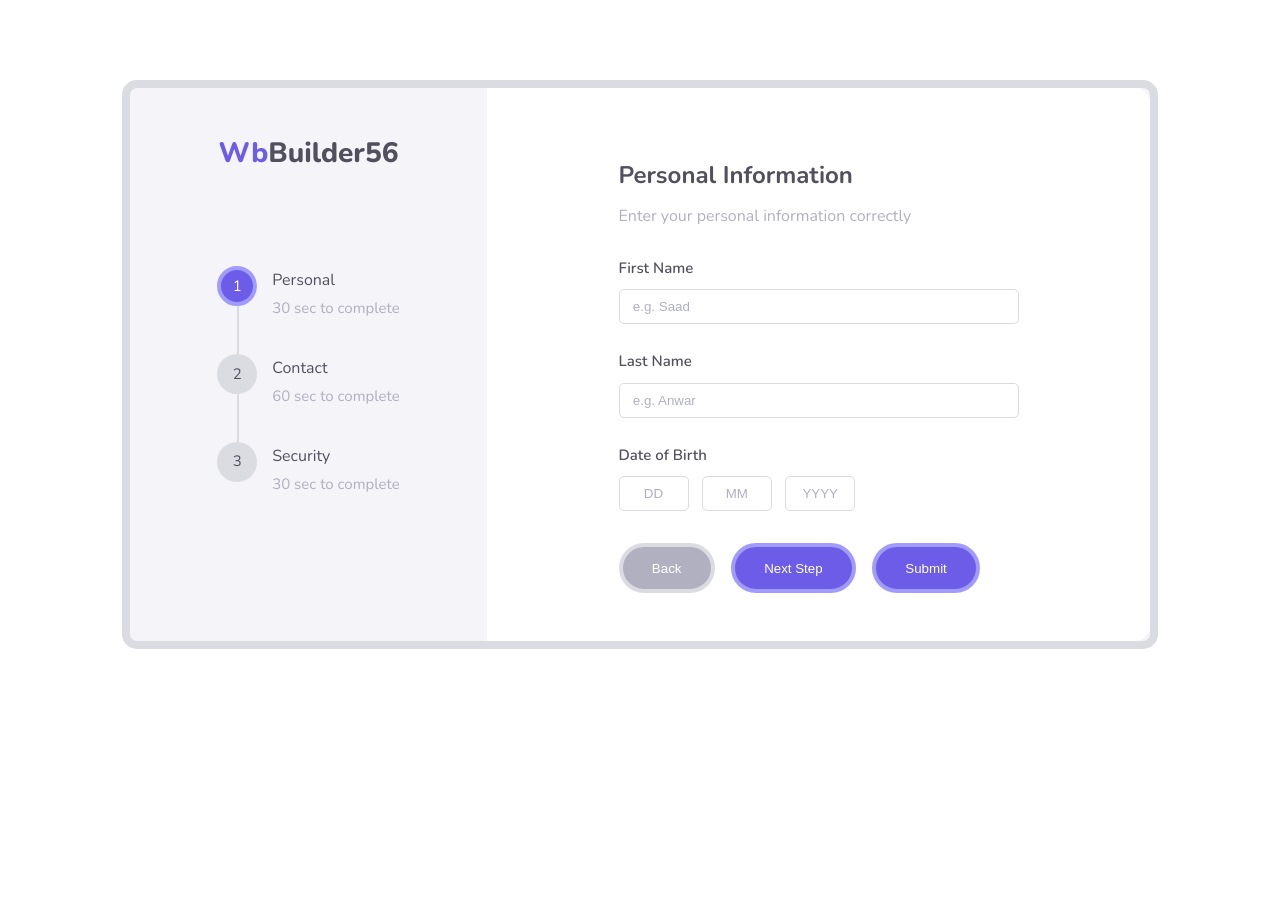
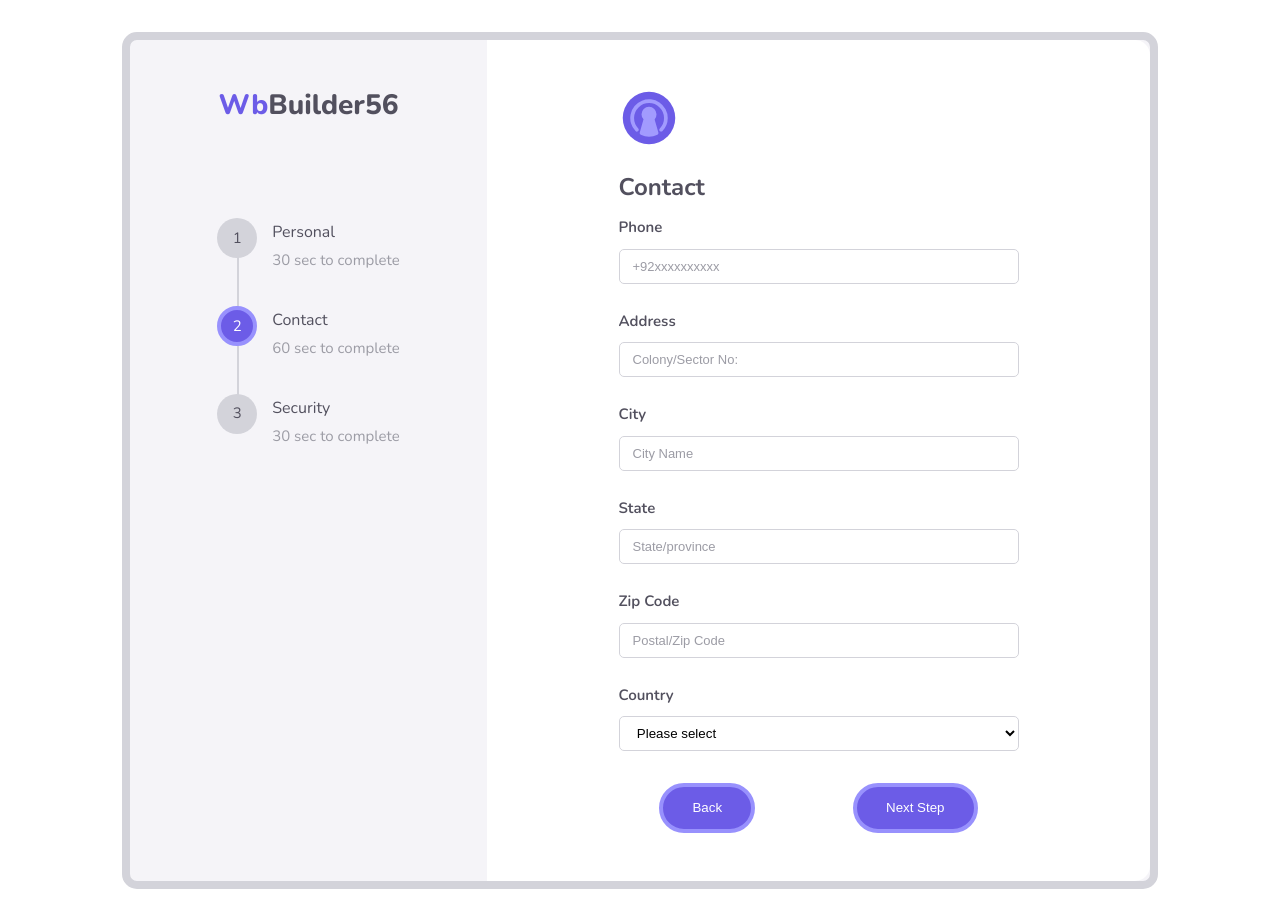
Before and after one commit to WbBuilder56/Multi-step-form, a plain HTML site: page index.html in a window 1280 px wide. Both pictures are taken after a click on the button "Next Step". Before the commit the page ends 800 px from the top, so only its background shows below. Drawn offline with nearby package versions, Linux system fonts and the light colour scheme.

Commit message:
Added Logos and JS code

```diff
--- a/index.html
+++ b/index.html
@@ -12,7 +12,7 @@
         <div class="form-box">
           <div class="progress">
             <div class="logo">
-              <a href="/"><span>Wb</span>Builder56</a>
+              <a href="https://github.com/WbBuilder56"><span>Wb</span>Builder56</a>
             </div>
             <ul class="progress-steps">
               <li class="step active">
@@ -30,17 +30,17 @@
             </ul>
           </div>
           <form action="">
-            <div class="form-one form-step">
+            <div class="form-one form-step active">
               <div class="bg-svg"></div>
               <h2>Personal Information</h2>
               <p>Enter your personal information correctly</p>
               <div>
                 <label>First Name </label
-                ><input type="text" placeholder="e.g. Saad" />
+                ><input type="text" name="name" placeholder="Your Name" required/>
               </div>
               <div>
                 <label>Last Name </label
-                ><input type="text" placeholder="e.g. Anwar" />
+                ><input type="text" name="father-name" placeholder="Father's Name" required/>
               </div>
               <div class="birth">
                 <label>Date of Birth</label>
@@ -53,6 +53,7 @@
                     min="0"
                     max="31"
                     placeholder="DD"
+                    required
                   />
                   <input
                     type="text"
@@ -62,6 +63,7 @@
                     min="0"
                     max="12"
                     placeholder="MM"
+                    required
                   />
                   <input
                     type="text"
@@ -71,6 +73,7 @@
                     min="0"
                     max="2050"
                     placeholder="YYYY"
+                    required
                   />
                 </div>
               </div>
@@ -80,30 +83,27 @@
               <h2>Contact</h2>
               <div>
                 <label>Phone</label>
-                <input type="tel" placeholder="+92xxxxxxxxxx" />
+                <input type="tel" name="Phone" placeholder="+92xxxxxxxxxx" required/>
               </div>
               <div>
                 <label>Address</label>
-                <input type="text" placeholder="Street Address" />
-              </div>
-              <div>
-                <input type="text" placeholder="Street No:20 Layyah Road" />
+                <input type="text" name="Address" placeholder="Colony/Sector No:" required/>
               </div>
               <div>
                 <label>City</label>
-                <input type="text" placeholder="City Name" />
+                <input type="text" name="city" placeholder="City Name" required/>
               </div>
               <div>
                 <label>State</label>
-                <input type="text" placeholder="State/province" />
+                <input type="text" name="province" placeholder="State/province" required/>
               </div>
               <div>
                 <label>Zip Code</label>
-                <input type="text" placeholder="Postal/Zip Code" />
+                <input type="text" name="Zipcode" placeholder="Postal/Zip Code" required/>
               </div>
               <div>
                 <label>Country</label>
-                <select name="country" id="country">
+                <select name="country" id="country" required>
                   <option value="">Please select</option>
                   <option value="afghanistan">Afghanistan</option>
                   <option value="albania">Albania</option>
@@ -173,22 +173,22 @@
                 <h2>Security</h2>
                 <div>
                   <label>Email</label>
-                  <input type="email" placeholder="xyz@gmail.com" />
+                  <input type="email" name="email" placeholder="xyz@gmail.com" required/>
                 </div>
                 <div>
                   <label>Username</label>
-                  <input type="text" placeholder="Username" />
+                  <input type="text" name="Username" placeholder="Username" required/>
                 </div>
                 <div>
                   <label>Password</label>
-                  <input type="password" placeholder="Password" />
+                  <input type="password" name="password" placeholder="Password" required/>
                 </div>
                 <div>
-                  <input type="password" placeholder="Confirm Password" />
+                  <input type="password" name="password" placeholder="Confirm Password" required/>
                 </div>
                 <div class="checkbox">
-                  <input type="checkbox" />
-                  <label>Receive our News letter</label>
+                  <input type="checkbox" name="checkbox" />
+                  <label>Receive our Newsletter</label>
                 </div>
               </div>
             <div class="btn-group">
--- a/script.js
+++ b/script.js
@@ -0,0 +1,127 @@
+const nextButton = document.querySelector('.btn-next');
+const prevButton = document.querySelector('.btn-prev');
+const steps = document.querySelectorAll('.step');
+const form_steps = document.querySelectorAll('.form-step');
+let active = 1;
+
+nextButton.addEventListener('click', () => {
+    active++;
+    if(active > steps.length) {
+        active = steps.length;
+    }
+    updateProgress();
+})
+
+prevButton.addEventListener('click', () => {
+    active--;
+    if(active < 1) {
+        active = 1;
+    }
+    updateProgress();
+})
+
+const updateProgress = () => {
+    console.log('steps.length =>' + steps.length);
+    console.log('active =>' + active);
+    // toggle .active class for each list item
+    steps.forEach((step, i) => {
+        if(i == (active-1)) {
+            step.classList.add('active');
+            form_steps[i].classList.add('active');
+            console.log('i =>', +i);
+        } else{
+            step.classList.remove('active');
+            form_steps[i].classList.remove('active');
+        }
+    });
+    // enable or disable prev and next buttons
+    if(active === 1) {
+        prevButton.disabled = true;
+    } else if(active === steps.length) {
+        nextButton.disabled = true;
+    }else{
+        prevButton.disabled = false;
+        nextButton.disabled = false;
+    }
+}
+
+document.addEventListener("DOMContentLoaded", function () {
+    const formSteps = document.querySelectorAll(".form-step");
+    const nextBtn = document.querySelector(".btn-next");
+    const prevBtn = document.querySelector(".btn-prev");
+    const submitBtn = document.querySelector(".btn-submit");
+    const inputs = document.querySelectorAll("input, select");
+    let currentStep = 0;
+
+    // Function to save form data
+    function saveFormData() {
+        const formData = {};
+        inputs.forEach(input => {
+            if (input.name) { // Only save fields with names
+                if (input.type === "checkbox") {
+                    formData[input.name] = input.checked;
+                } else {
+                    formData[input.name] = input.value;
+                }
+            }
+        });
+        localStorage.setItem("formData", JSON.stringify(formData));
+    }
+
+    // Function to load saved form data
+    function loadFormData() {
+        const savedData = JSON.parse(localStorage.getItem("formData"));
+        if (savedData) {
+            inputs.forEach(input => {
+                if (input.name && savedData.hasOwnProperty(input.name)) {
+                    if (input.type === "checkbox") {
+                        input.checked = savedData[input.name];
+                    } else if (input.type === "date" || input.type === "number" || input.type === "tel") {
+                        input.value = savedData[input.name] || ""; // Handle empty or invalid values
+                    } else {
+                        input.value = savedData[input.name];
+                    }
+                }
+            });
+        }
+    }
+
+    // Function to show the current step
+    function showStep(step) {
+        formSteps.forEach((stepDiv, index) => {
+            stepDiv.classList.toggle("active", index === step);
+        });
+        prevBtn.disabled = step === 0;
+        nextBtn.style.display = step === formSteps.length - 1 ? "none" : "inline-block";
+        submitBtn.style.display = step === formSteps.length - 1 ? "inline-block" : "none";
+    }
+
+    // Event listeners
+    nextBtn.addEventListener("click", () => {
+        if (currentStep < formSteps.length - 1) {
+            currentStep++;
+            showStep(currentStep);
+            saveFormData();
+        }
+    });
+
+    prevBtn.addEventListener("click", () => {
+        if (currentStep > 0) {
+            currentStep--;
+            showStep(currentStep);
+        }
+    });
+
+    inputs.forEach(input => input.addEventListener("input", saveFormData));
+
+    // Submit button functionality
+    submitBtn.addEventListener("click", () => {
+        alert("Your form is submitted successfully!");
+        localStorage.removeItem("formData"); // Clear saved data
+        window.location.reload(); // Reload the page
+    });
+
+    // Load saved data and show the first step
+    loadFormData();
+    showStep(currentStep);
+});
--- a/style.css
+++ b/style.css
@@ -2,13 +2,13 @@
 
 :root {
   --main-color: #6c5ce7;
-  --secondary-color: #a29bfe;
-  --lighter-color: #dbdbe2;
-  --light-color: #b0b0c0;
+  --secondary-color: #9891fd;
+  --lighter-color: #d3d3da;
+  --light-color: #9c9ca5;
   --dark-color: #52505e;
 
   --font-smaller: 15px;
-  --font-bigger: 21px;
+  --font-bigger: 22px;
 }
 * {
   margin: 0;
@@ -49,13 +49,12 @@ img {
 }
 .container {
   max-width: 1100px;
-  margin: 0 auto;
+  margin: 2em auto;
   padding: 0 2em;
 }
 .form-box {
   display: flex;
   flex-direction: column;
-  margin-top: 5em;
   border: 8px solid var(--lighter-color);
   border-radius: 15px;
   background-color: #f5f4f8;
@@ -121,7 +120,7 @@ img {
 /* Form */
 .form-box form{
   width: 100%;
-  padding: 3em 1em;
+  padding: 2em 1em;
   background-color:white;
   border-radius: 30px 30px 15px 15px;
 }
@@ -149,7 +148,10 @@ form :where(input,select) {
 form label {
   font-size: var(--font-smaller);
   margin-bottom: 0.5em;
-  font-weight: 600;
+  font-weight: 650;
+}
+form input{
+  font-size: 13px;
 }
 form .grouping{
   display: flex;
@@ -162,10 +164,41 @@ form .grouping input {
 form .checkbox input {
   height: auto;
 }
+form >div:not(.btn-group) {
+  display: none;
+  -webkit-animation: fadeIn .6s cubic-bezier(0.39, 0.575, 0.565, 1) both;
+  animation: fadeIn .6s cubic-bezier(0.39, 0.575, 0.565, 1) both;
+}
+@keyframes fadeIn {
+  0%{
+    opacity: 0;
+    -webkit-transform: translateY(-10%);
+    transform: translateY(-10%);
+
+  }
+  100%{
+    opacity: 1;
+    -webkit-transform: translateY(0);
+    transform: translateY(0);
+  }
+}
+form >div.active {
+  display: block;
+}
+form > div .bg-svg {
+  width: 60px;
+  height: 60px;
+}
+form > .form-one .bg-svg {
+  background: url(logos/personal.svg);
+}
+form > .form-two .bg-svg {
+  background: url(logos/contact.svg);
+}
+form > .form-three .bg-svg {
+  background: url(logos/security.svg);
+}
 /* Buttons styling */
-.form-two, .form-three {
-  display: none;
-}
 .btn-group {
   display: flex;
   flex-wrap: wrap;
@@ -191,6 +224,19 @@ form .checkbox input {
 .btn-group [class*="btn-"]:hover:not(:disabled){
   background-color: var(--dark-color);
   border-color: var(--light-color);
+}
+.form-one.active ~.btn-group .btn-prev {
+  display: none;
+}
+.btn-group .btn-submit,
+.form-three.active ~.btn-group .btn-next {
+  display: none;
+}
+.form-three.active ~ .btn-group .btn-submit{
+  display: block;
+}
+.btn-group {
+  justify-content: space-around;
 }
 ::placeholder{
   color: var(--light-color);
```
Also changed, not shown: logos/contact.svg (added), logos/personal.svg (added), logos/security.svg (added).
